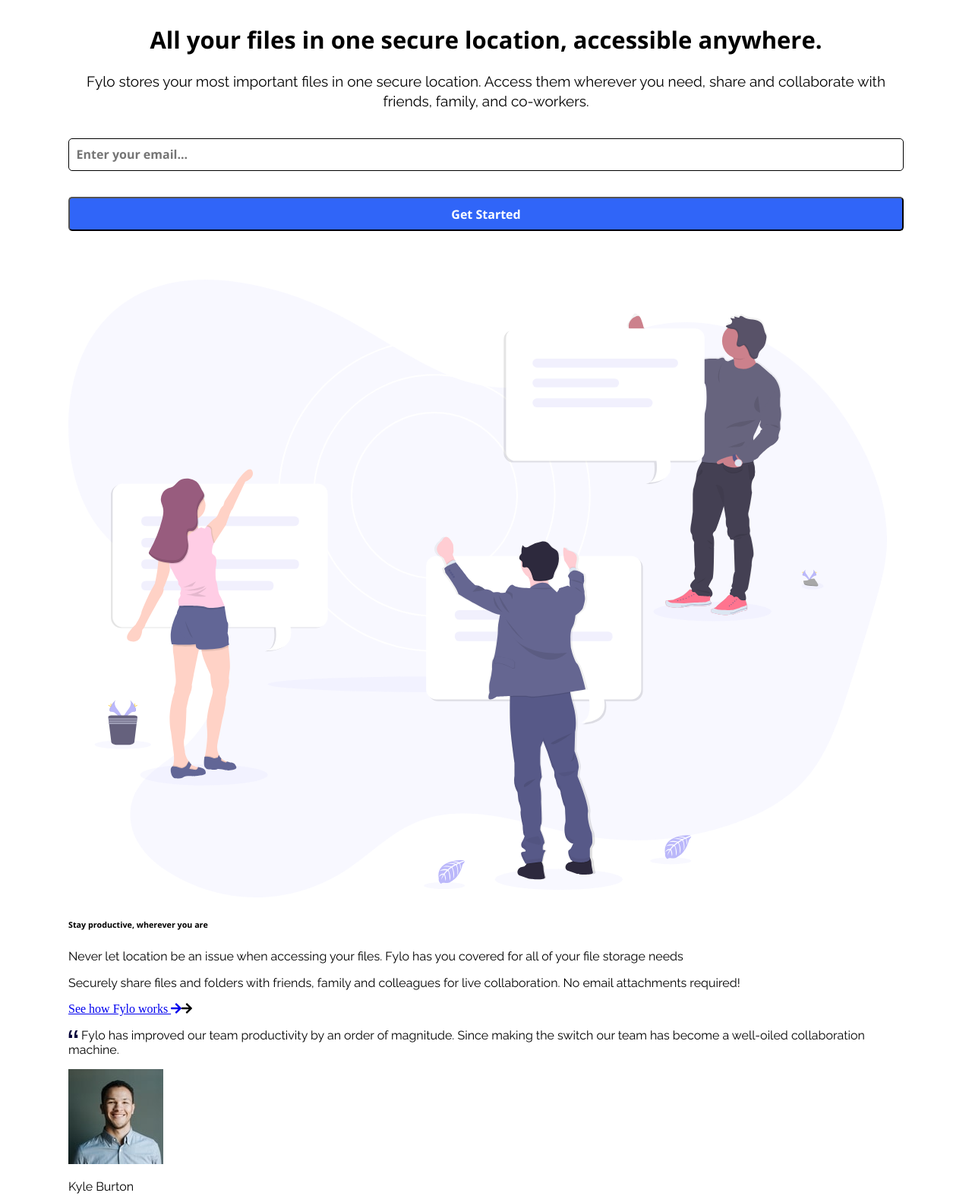
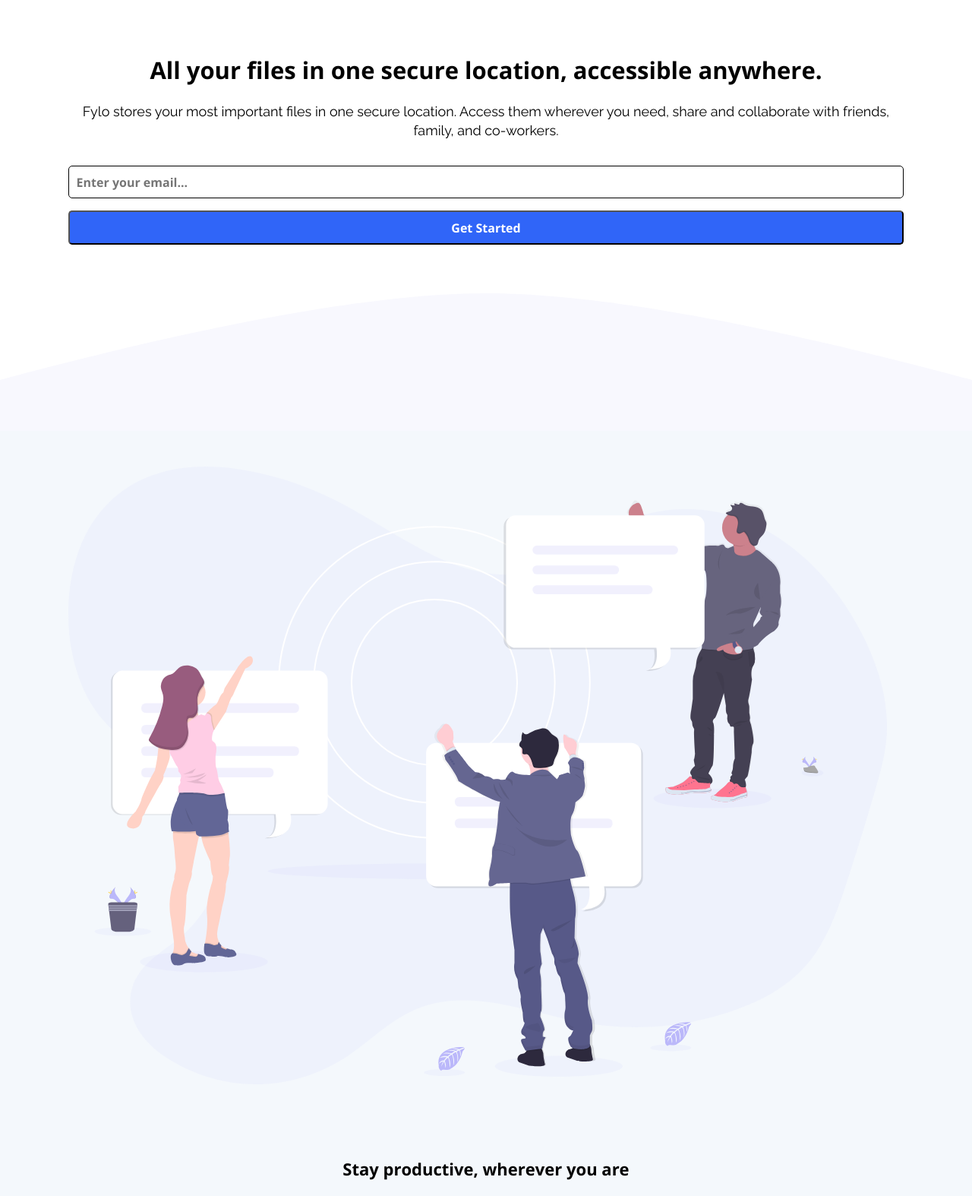
Before and after one commit to mahin-abdullah/Fylo-Landing-Page, a plain HTML site: page index.html in a window 1280 px wide. Shown: the part 940-2514 px from the top of the page at 76% size. Drawn offline with nearby package versions, Linux system fonts and the light colour scheme.

Commit message:
Added a image of the main section and fixed the padding and typography of main-section.

```diff
--- a/index.html
+++ b/index.html
@@ -47,7 +47,7 @@
               class="cta--email"
               type="email"
               placeholder="Enter your email..."
-            /><br />
+            />
             <input class="cta--btn" type="button" value="Get Started" />
           </div>
         </div>
@@ -55,6 +55,7 @@
     </div>
 
     <!-- Main Section -->
+    <img class="curve--img" src="dist/images/bg-curve-mobile.svg" alt="curve" />
     <main>
       <div class="container">
         <div class="main__img col">
--- a/scss/_hero.scss
+++ b/scss/_hero.scss
@@ -2,7 +2,7 @@
   padding-bottom: 4em;
 
   .hero__img.col {
-    padding: 3em 0 1.5em 0;
+    padding: 4em 0 3em 0;
   }
 
   .hero__title {
@@ -12,7 +12,7 @@
   .hero__content {
     text-align: center;
     line-height: 1.4;
-    font-size: 19px;
+    font-size: 18px;
   }
 
   .cta {
--- a/scss/_main-section.scss
+++ b/scss/_main-section.scss
@@ -0,0 +1,21 @@
+.curve--img {
+  min-width: 100%;
+  margin: 0 0 -5px 0;
+}
+
+main {
+  background: $bg-clr;
+
+  .main__img {
+    padding: 3em 0 2.5em 0;
+  }
+
+  .main__content h6 {
+    text-align: center;
+  }
+
+  .main__content p {
+    line-height: 1.4;
+    font-size: 18px;
+  }
+}
--- a/scss/_typography.scss
+++ b/scss/_typography.scss
@@ -23,6 +23,10 @@ h1 {
   font-size: 31px;
 }
 
+h6 {
+  font-size: 22px;
+}
+
 p {
   font-family: $primary-font;
 }
--- a/scss/_variables.scss
+++ b/scss/_variables.scss
@@ -6,3 +6,4 @@ $accent-clr: hsl(224, 93%, 58%);
 $mod-clr: hsl(170, 45%, 43%);
 $neutral-clr: hsl(240, 75%, 98%);
 $lgt-clr: hsl(0, 0%, 75%);
+$bg-clr: #f4f8fc;
```
Also changed, not shown: dist/css/main.min.css, 1 other file.
